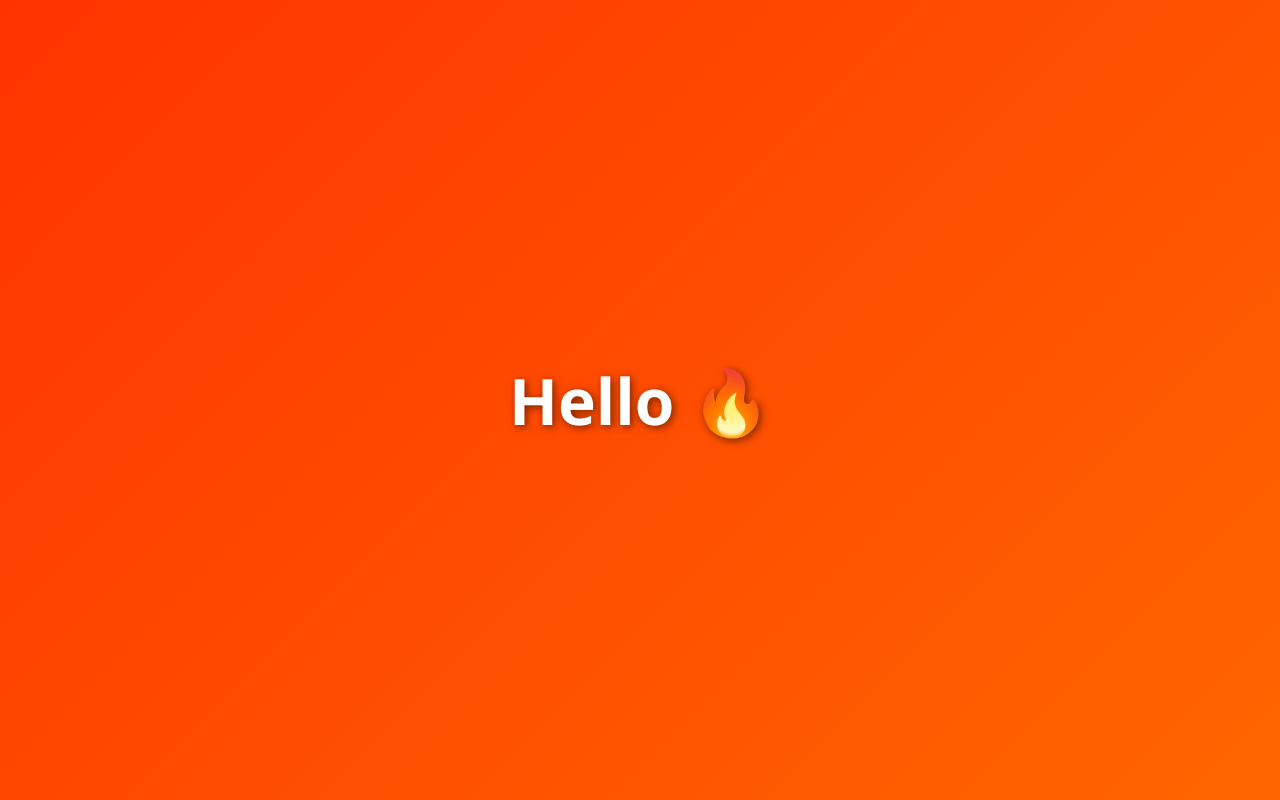
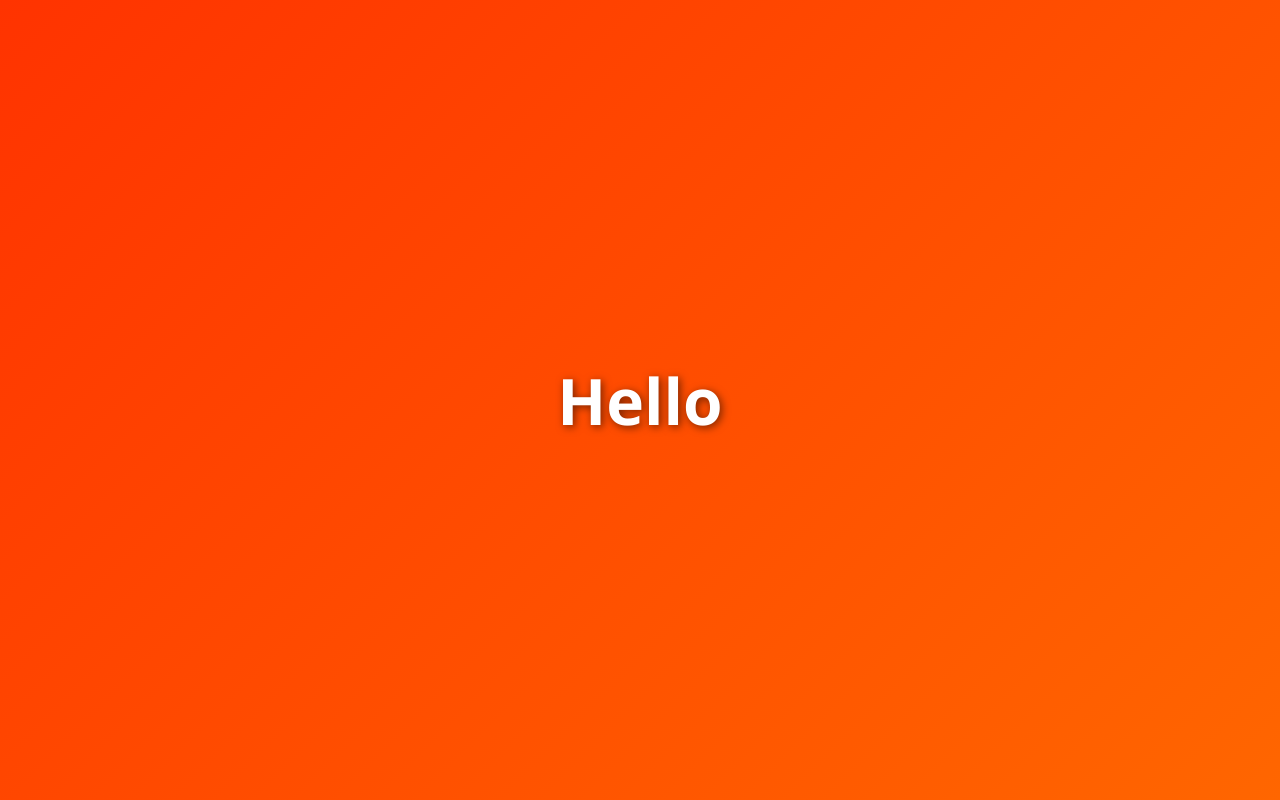
Before and after one commit to SeanTylerLee/fleetbord-app, a plain HTML site: page index.html in a window 1280 px wide. Drawn offline with Linux system fonts and the light colour scheme.

Commit message:
Update index.html

```diff
--- a/index.html
+++ b/index.html
@@ -21,6 +21,6 @@
   </style>
 </head>
 <body>
-  Hello 🔥
+  Hello
 </body>
 </html>
```
